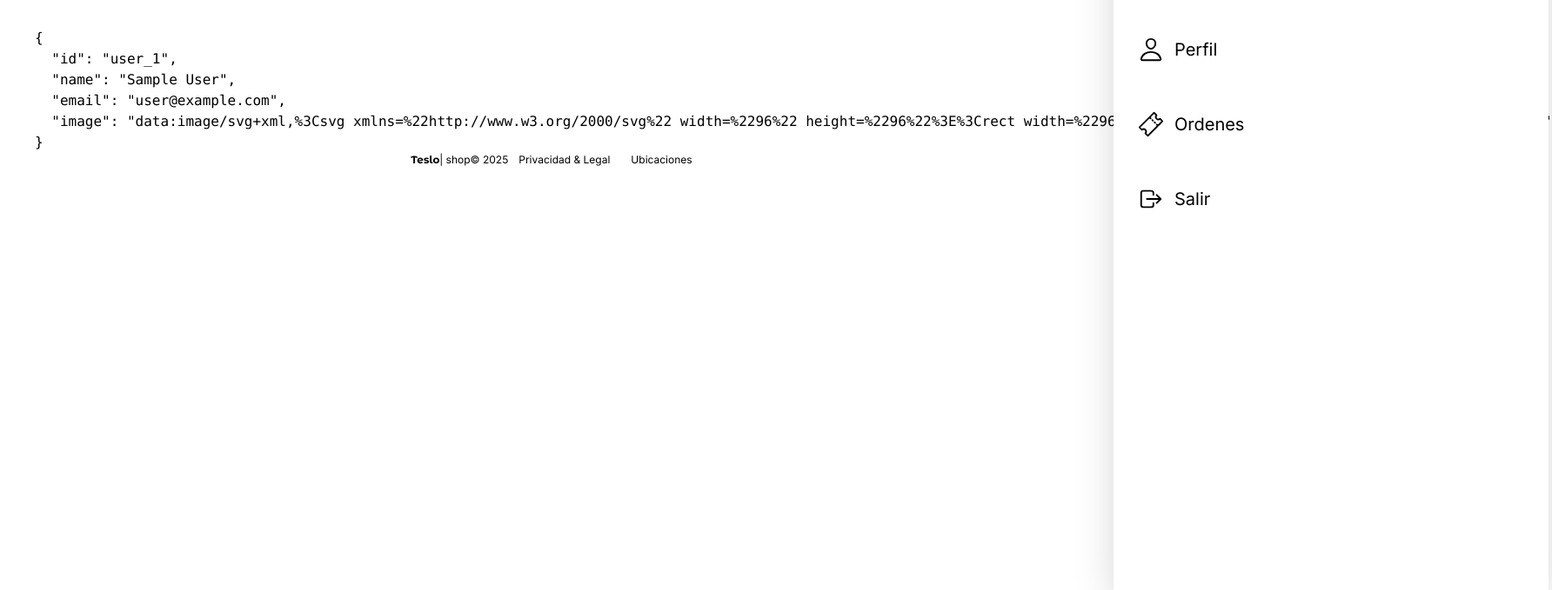
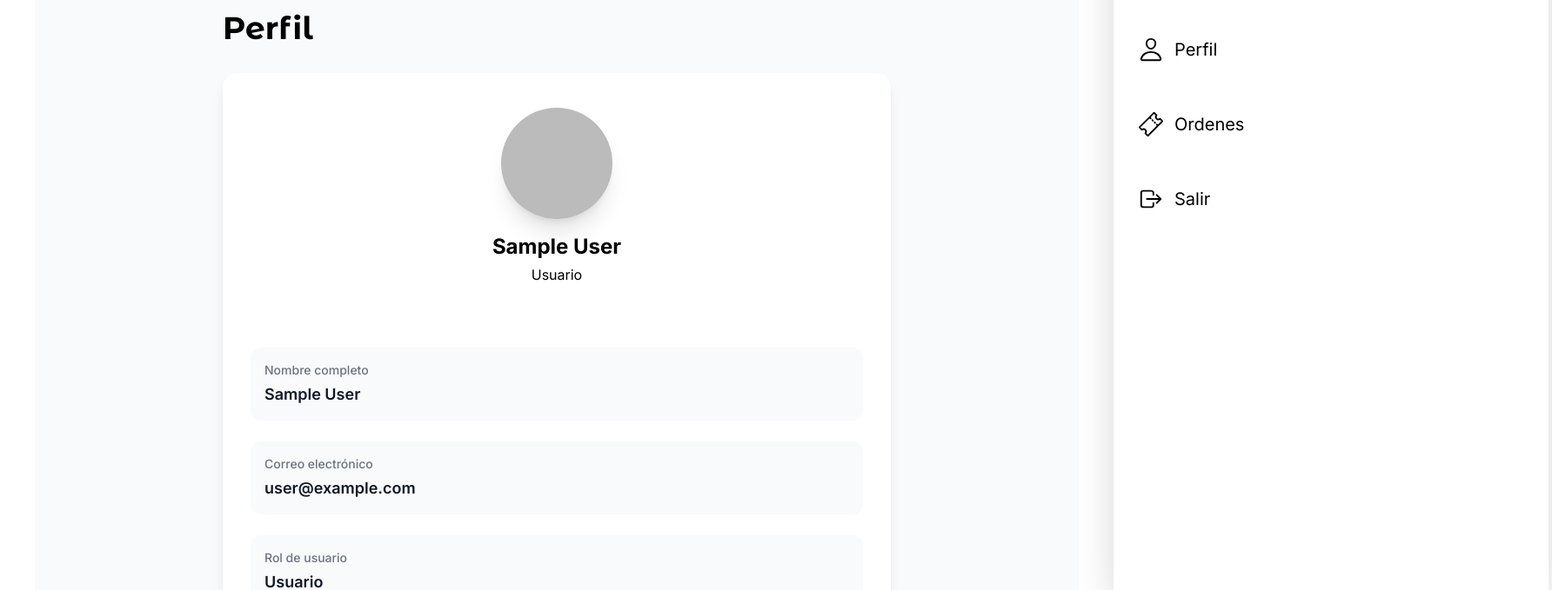
Before and after one commit to fabcataldo/teslo-shop, a Next.js app: page /profile in a window 1280 px wide. Shown: the part 120-799 px from the top of the page at 87% size, 1784 px wide, since content can reach past the window. Built offline with nearby package versions, Linux system fonts and the light colour scheme; no server answers; sample sign-in values are in the browser's storage.

Commit message:
add: first version of profile page added; old implementation improved

```diff
--- a/src/app/(shop)/profile/page.tsx
+++ b/src/app/(shop)/profile/page.tsx
@@ -2,22 +2,78 @@ import { auth } from "@/auth.config";
 import { Title } from "@/components";
 import { redirect } from "next/navigation";
 
-export default async function NamePage() {
+export default async function ProfilePage() {
     const session = await auth();
 
-    if(!session?.user){
+    if (!session?.user) {
         redirect('/');
     }
 
+    const { user } = session;
+
     return (
-        <div>
-        <Title title="Perfil"/>
-        {
-            <pre>
-                {JSON.stringify(session.user, null, 2)}
-            </pre>
+        <div className="min-h-screen bg-gray-50 py-12 px-4 sm:px-6 lg:px-8">
+            <div className="max-w-3xl mx-auto">
+                <Title title="Perfil" />
 
-        }
+                <div className="bg-white rounded-2xl shadow-lg overflow-hidden mt-8">
+                    {/* Header con avatar */}
+                    <div className="px-8 py-10">
+                        <div className="flex flex-col items-center">
+                            <div className="w-32 h-32 rounded-full bg-white flex items-center justify-center text-5xl font-bold text-black-600 shadow-xl">
+                                {user.image ? (
+                                    <img
+                                        src={user.image}
+                                        alt={user.name || 'Usuario'}
+                                        className="w-full h-full rounded-full object-cover"
+                                    />
+                                ) : (
+                                    user.name?.charAt(0).toUpperCase() || 'U'
+                                )}
+                            </div>
+                            <h2 className="mt-4 text-2xl font-bold text-black">
+                                {user.name || 'Usuario'}
+                            </h2>
+                            <p className="mt-1 text-black-100">
+                                {user.role === 'admin' ? 'Administrador' : 'Usuario'}
+                            </p>
+                        </div>
+                    </div>
+
+                    {/* Información del usuario */}
+                    <div className="px-8 py-8 space-y-6">
+                        {/* Nombre */}
+                        <div className="flex items-start space-x-4 p-4 rounded-xl bg-gray-50 transition-colors">
+                            <div className="flex-1 min-w-0">
+                                <p className="text-sm font-medium text-gray-500">Nombre completo</p>
+                                <p className="mt-1 text-lg font-semibold text-gray-900">
+                                    {user.name}
+                                </p>
+                            </div>
+                        </div>
+
+                        {/* Email */}
+                        <div className="flex items-start space-x-4 p-4 rounded-xl bg-gray-50 transition-colors">
+                            <div className="flex-1 min-w-0">
+                                <p className="text-sm font-medium text-gray-500">Correo electrónico</p>
+                                <p className="mt-1 text-lg font-semibold text-gray-900 break-all">
+                                    {user.email}
+                                </p>
+                            </div>
+                        </div>
+
+                        {/* Rol */}
+                        <div className="flex items-start space-x-4 p-4 rounded-xl bg-gray-50 transition-colors">
+                            <div className="flex-1 min-w-0">
+                                <p className="text-sm font-medium text-gray-500">Rol de usuario</p>
+                                <p className="mt-1 text-lg font-semibold text-gray-900 capitalize">
+                                    {user.role === 'admin' ? 'Administrador' : 'Usuario'}
+                                </p>
+                            </div>
+                        </div>
+                    </div>
+                </div>
+            </div>
         </div>
     );
 }
```
